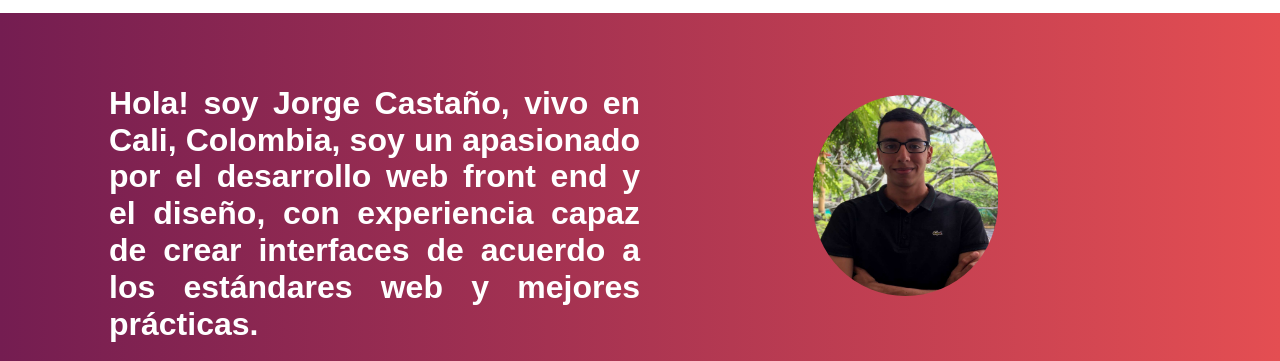
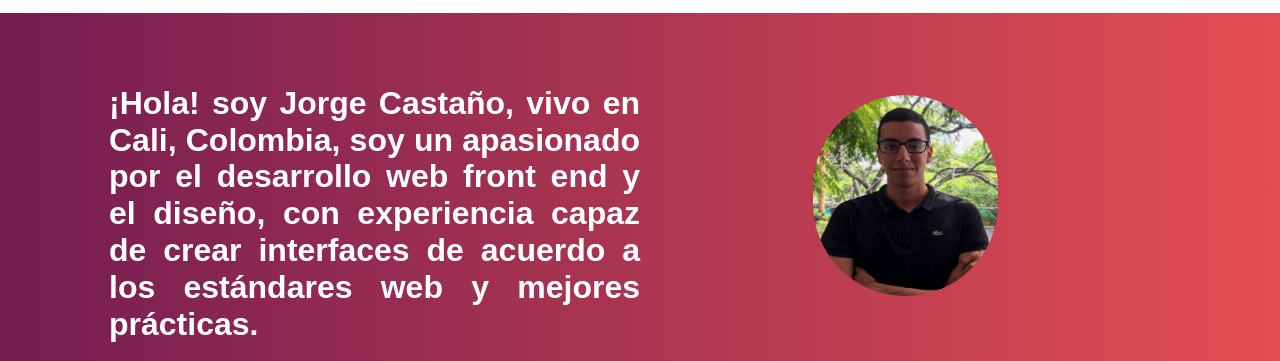
Before and after one commit to jorgec88574/jcastano.github.io, a plain HTML site: page index.html in a window 1280 px wide. Shown: the part 68-429 px from the top of the page. Drawn offline with Linux system fonts and the light colour scheme.

Commit message:
otra revision

```diff
--- a/index.html
+++ b/index.html
@@ -21,7 +21,7 @@
         <div class="presentacion contenedor">
             <div class="prueba">
                 <div class="texto">
-                    <h1> Hola! soy Jorge Castaño, vivo en Cali, Colombia, soy un apasionado por el desarrollo web front end y el diseño, con experiencia capaz de crear interfaces de acuerdo a los estándares web y mejores prácticas.
+                    <h1> ¡Hola! soy Jorge Castaño, vivo en Cali, Colombia, soy un apasionado por el desarrollo web front end y el diseño, con experiencia capaz de crear interfaces de acuerdo a los estándares web y mejores prácticas.
                     </h1>
                 </div>
                 <div class="imagen-redes">
```
